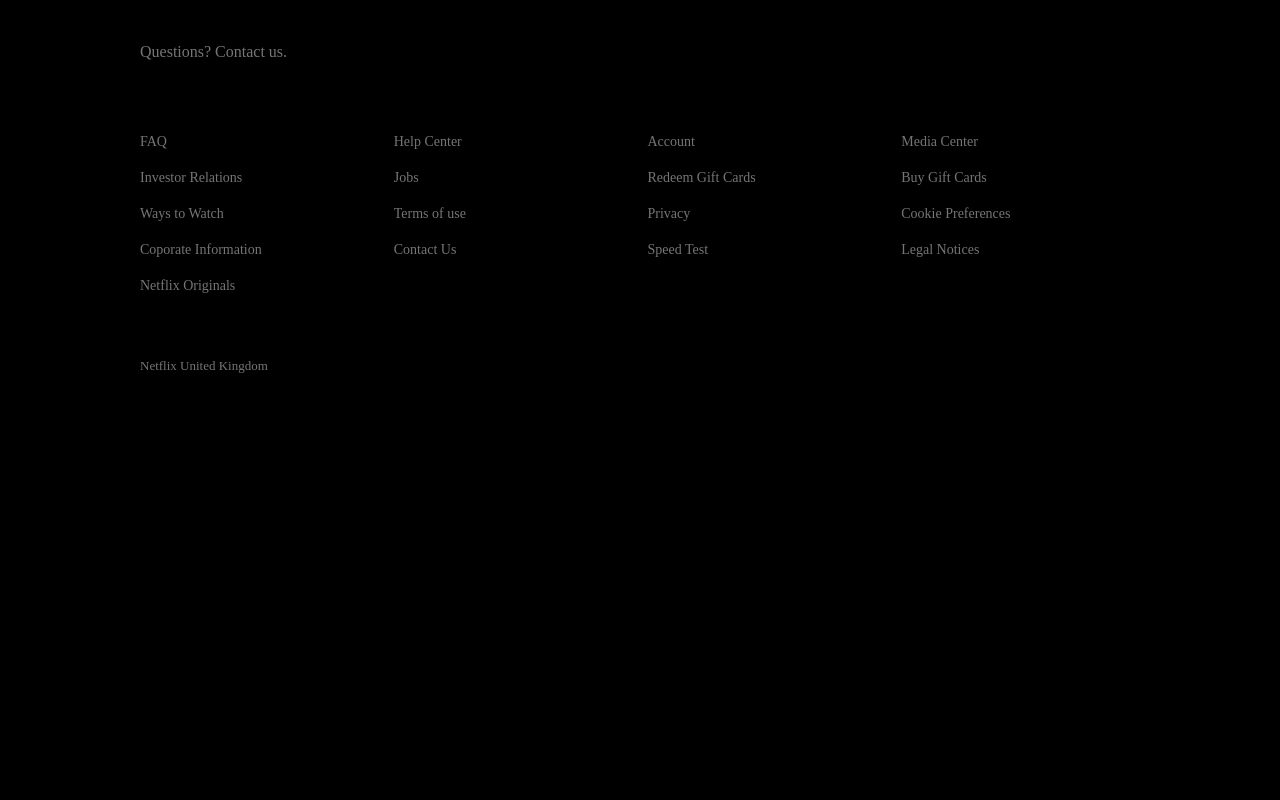
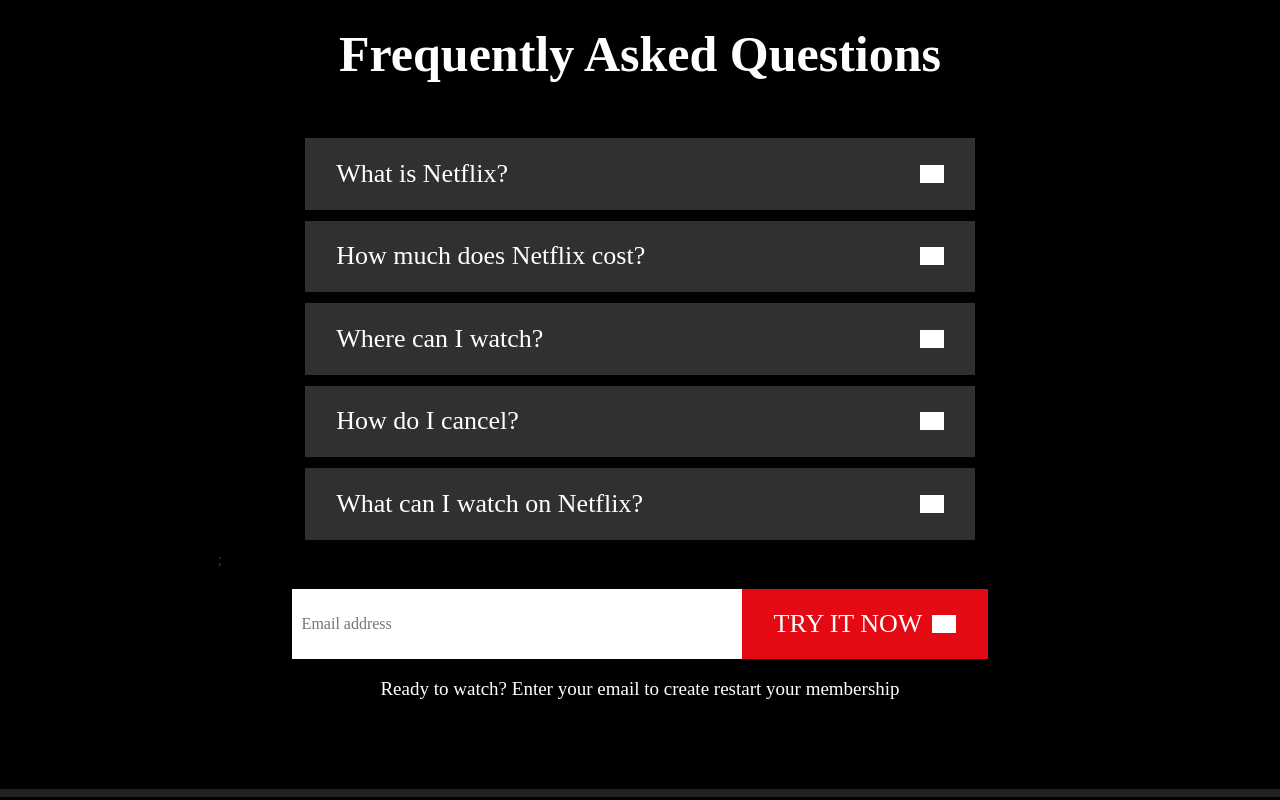
Before and after one commit to HappyPresto/Netflix, a React (Create React App) app: page / in a window 1280 px wide. Shown: the part 1280-2080 px from the top of the page. Before the commit the page ends 1764 px from the top, so only its background shows below. Built offline with nearby package versions, Linux system fonts and the light colour scheme; grey boxes are pictures that could not be loaded; the HTML template or start-up script is replaced by a standard one.

Commit message:
accordion & optForm

```diff
--- a/src/app.tsx
+++ b/src/app.tsx
@@ -1,12 +1,14 @@
 import React from 'react';
 import JumbotronContainer from './containers/jumbotron';
 import FooterContainer from './containers/footer';
+import FaqsContainer from './containers/faqs';
 
 // export default function App() {
 const App: React.FC = () => {
   return (
     <>
       <JumbotronContainer />
+      <FaqsContainer />
       <FooterContainer />
     </>
   );
--- /dev/null
+++ b/src/components/accordion/index.tsx
@@ -0,0 +1,55 @@
+import React, { useState, useContext, createContext } from 'react';
+import { ContainerS, TitleS, ItemS, InnerS, HeaderS, BodyS } from './styles/accordion';
+
+interface IToggleContext {
+    toggleShow: Boolean;
+    setToggleShow: any;
+}
+
+const ToggleContext = createContext<Partial<IToggleContext>>({}); // Partial - allow create Context without default values
+
+const Accordion: React.FC = ({children, ...restProps}) => {
+    return (
+        <ContainerS {...restProps}>
+            <InnerS>{children}</InnerS>
+        </ContainerS>
+    );
+};
+
+const Title: React.FC = ({children, ...restProps}) => {
+    return <TitleS {...restProps}>{children}</TitleS>
+};
+
+const Item: React.FC = ({children, ...restProps}) => {
+    const [toggleShow, setToggleShow] = useState<boolean>(false);
+    return (
+        <ToggleContext.Provider value={{toggleShow, setToggleShow}}>
+            <ItemS {...restProps}>{children}</ItemS>
+        </ToggleContext.Provider>
+    );
+};
+
+const Header: React.FC = ({children, ...restProps}) => {
+    const { toggleShow, setToggleShow } = useContext(ToggleContext);
+    return (
+        <HeaderS
+            onClick={() => setToggleShow(() => !toggleShow)}
+            {...restProps}
+        >
+            {children}
+            {toggleShow ? (
+                <img src="/images/icons/close-slim.png" alt="Close" />
+            ) : (
+                <img src="/images/icons/add.png" alt="Open" />
+            )}
+        </HeaderS>
+    )
+};
+
+const Body: React.FC = ({children, ...restProps}) => {
+    const { toggleShow } = useContext(ToggleContext);
+
+    return toggleShow ? <BodyS {...restProps}>{children}</BodyS> : null;
+};
+
+export default Object.assign(Accordion, {Title, Item, Header, Body});
--- /dev/null
+++ b/src/components/accordion/styles/accordion.tsx
@@ -0,0 +1,86 @@
+import styled from 'styled-components/macro';
+
+export const ContainerS = styled.div`
+    display: flex;
+    border-bottom: 8px solid #222;
+`;
+
+export const InnerS = styled.div`
+    display: flex;
+    padding: 70px 45px;
+    flex-direction: column;
+    justify-content: center;
+    max-width: 845px;
+    margin: auto;
+`;
+
+export const ItemS = styled.div`
+    color: white;
+    margin-bottom: 10px;
+    width: 670px;
+    align-self: center;
+
+    &:first-of-type {
+        margin-top: 3em;
+    }
+
+    @media (max-width: 700px) {
+        width: 100%;
+    }
+`;
+
+export const TitleS = styled.h1`
+    font-size: 50px;
+    line-height: 1.1;
+    margin-top: 0;
+    margin-bottom: 8px;
+    color: white;
+    text-align: center;
+
+    @media (max-width: 600px) {
+        font-size: 35px;
+    }
+`;
+
+export const HeaderS = styled.div`
+    display: flex;
+    justify-content: space-between;
+    cursor: pointer;
+    margin-bottom: 1px;
+    font-size: 26px;
+    font-weight: normal;
+    background: #303030;
+    padding: 0.8em 1.2em;
+    user-select: none;
+    align-items: center;
+
+    img {
+        filter: brightness(0) invert(1);
+        width: 24px;
+
+        @media (max-width: 600px) {
+            width: 16px;
+        }
+    }
+
+    @media (max-width: 600px) {
+        font-size: 16px;
+    }
+`;
+
+export const BodyS = styled.div`
+    max-height: 1200px;
+    transition: 0.25s cubic-bezier(0.5, 0, 0.1, 1);
+    font-size: 26px;
+    font-weight: normal;
+    line-height: normal;
+    background: #303030;
+    padding: 0.8em 1.2em;
+    white-space: pre-wrap;
+    user-select: none;
+
+    @media (max-width: 600px) {
+        font-size: 16px;
+        line-height: 22px;
+    }
+`;
--- a/src/components/index.js
+++ b/src/components/index.js
@@ -1,2 +1,4 @@
+export { default as Accordion } from './accordion';
 export { default as Jumbotron } from './jumbotron';
 export { default as Footer } from './footer';
+export { default as OptForm } from './opt-form';
--- /dev/null
+++ b/src/components/opt-form/index.tsx
@@ -0,0 +1,32 @@
+import React from 'react';
+import { ContainerS, InputS, ButtonS, TextS, BreakS } from './styles/opt-form';
+
+interface IInput {
+    placeholder: string;
+}
+
+const OptForm: React.FC = ({ children, ...restProps }) => {
+    return <ContainerS {...restProps}>{children}</ContainerS>
+}
+
+const Input: React.FC<IInput> = ({ children, ...restProps }) => {
+    return <InputS {...restProps} />
+}
+
+const Button: React.FC = ({ children, ...restProps }) => {
+    return (
+    <ButtonS {...restProps}>
+        {children} <img src="/images/icons/chevron-right.png" alt="Try Now" />
+    </ButtonS>
+    );
+};
+
+const Text: React.FC = ({ children, ...restProps }) => {
+    return <TextS {...restProps}>{children}</TextS>;
+}
+
+const Break: React.FC = ({ ...restProps }) => {
+    return <BreakS {...restProps} />;
+}
+
+export default Object.assign(OptForm, { Input, Button, Text, Break });
--- /dev/null
+++ b/src/components/opt-form/styles/opt-form.tsx
@@ -0,0 +1,73 @@
+import styled from 'styled-components/macro';
+
+export const ContainerS = styled.div`
+    display: flex;
+    justify-content: center;
+    height: 100%;
+    margin-top: 20px;
+    flex-wrap: wrap;
+
+    @media (max-width: 1000px) {
+        flex-direction: column;
+        align-items: center;
+    }
+`;
+
+export const InputS = styled.input`
+    max-width: 450px;
+    width: 100%;
+    border: 0;
+    padding: 10px;
+    height: 70px;
+    box-sizing: border-box;
+`;
+
+export const ButtonS = styled.button`
+    display: flex;
+    align-items: center;
+    height: 70px;
+    background: #e50914;
+    color: white;
+    text-transform: uppercase;
+    padding: 0 32px;
+    font-size: 26px;
+    border: 0;
+    cursor: pointer;
+
+    &:hover {
+        background: #f40612;
+    }
+
+    @media (max-width: 1000px) {
+        height: 50px;
+        font-size: 16px;
+        margin-top: 20px;
+        font-weight: bold;
+    }
+
+    img {
+        margin-left: 10px;
+        filter: brightness(0) invert(1);
+        width: 24px;
+
+        @media (max-width: 1000px) {
+            width: 16px;
+        }
+    }
+`;
+
+export const BreakS = styled.div`
+    flex-basis: 100%;
+    height: 0;
+`;
+
+export const TextS = styled.p`
+    font-size: 19px;
+    color: white;
+    text-align: center;
+
+    @media (max-width: 600px) {
+        font-size: 16px;
+        line-height: 22px;
+    }
+`;
--- /dev/null
+++ b/src/containers/faqs.tsx
@@ -0,0 +1,27 @@
+import React from 'react';
+import { Accordion } from '../components';
+import OptForm from '../components/opt-form';
+import faqsData from '../fixtures/faqs.json';
+
+const faqsContainer: React.FC = () => {
+    return (
+        <Accordion>
+            <Accordion.Title>Frequently Asked Questions</Accordion.Title>
+            {faqsData.map(item =>
+                <Accordion.Item key={item.id}>
+                    <Accordion.Header>{item.header}</Accordion.Header>
+                    <Accordion.Body>{item.body}</Accordion.Body>
+                </Accordion.Item>
+            )};
+
+            <OptForm>
+                <OptForm.Input placeholder="Email address" />
+                <OptForm.Button>Try it now</OptForm.Button>
+                <OptForm.Break />
+                <OptForm.Text>Ready to watch? Enter your email to create restart your membership</OptForm.Text>
+            </OptForm>
+        </Accordion>
+    );
+};
+
+export default faqsContainer;
```
Also changed, not shown: 1 other file (tests, documents, lock files or other folders).
